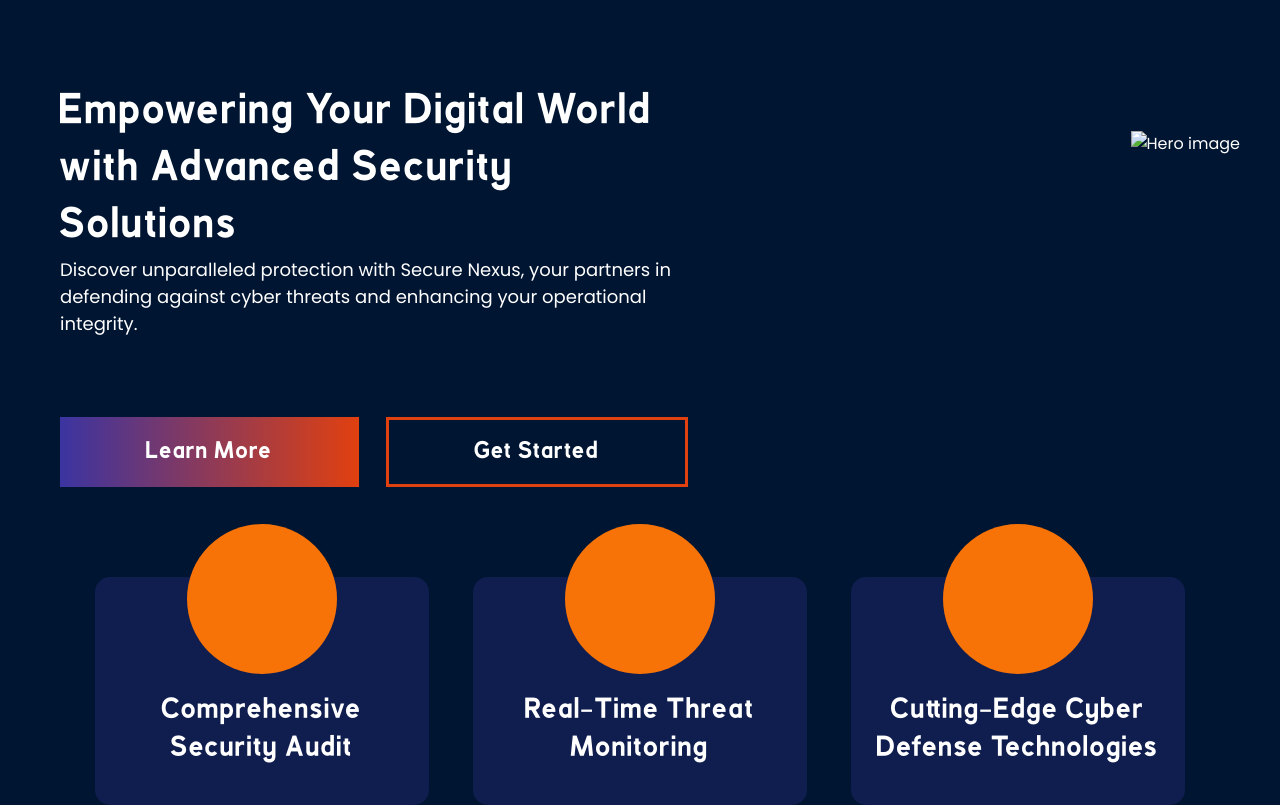
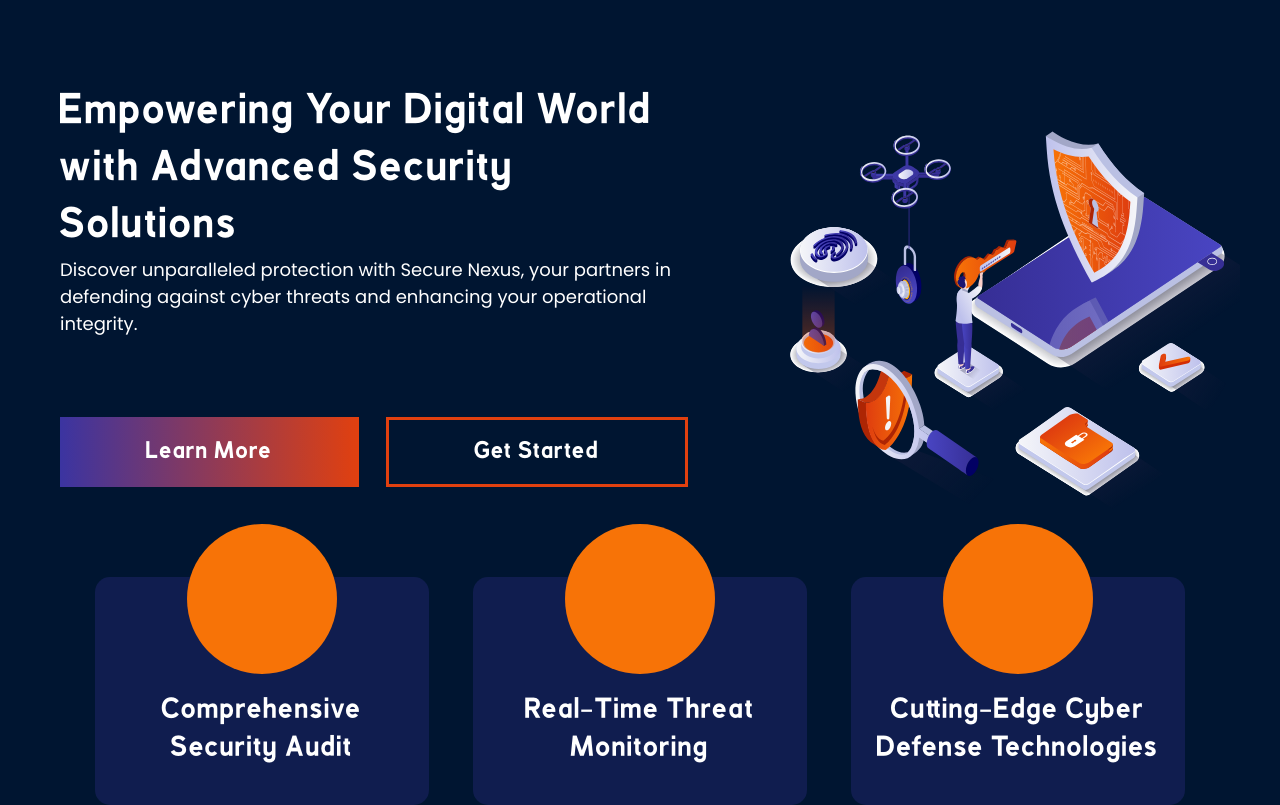
Before and after one commit to serhii-vovchenko/secure-nexus, a plain HTML site: page index.html in a window 1280 px wide. Shown: the part 115-920 px from the top of the page. Drawn offline with Linux system fonts and the light colour scheme.

Commit message:
Deploying to gh-pages from @ serhii-vovchenko/secure-nexus@e1b52e4c7037aca5599092774b2f677e46db5eae 🚀

```diff
--- a/index.html
+++ b/index.html
@@ -57,7 +57,7 @@
 				<div class="hero_image_wrapper">
 					<img
 						class="hero_image"
-						src="../img/hero-image.svg"
+						src="/secure-nexus/assets/hero-image-BfFXaHlf.svg"
 						alt="Hero image"
 						width="550"
 						height="470"
```
Also changed, not shown: assets/hero-image-BfFXaHlf.svg (added).
